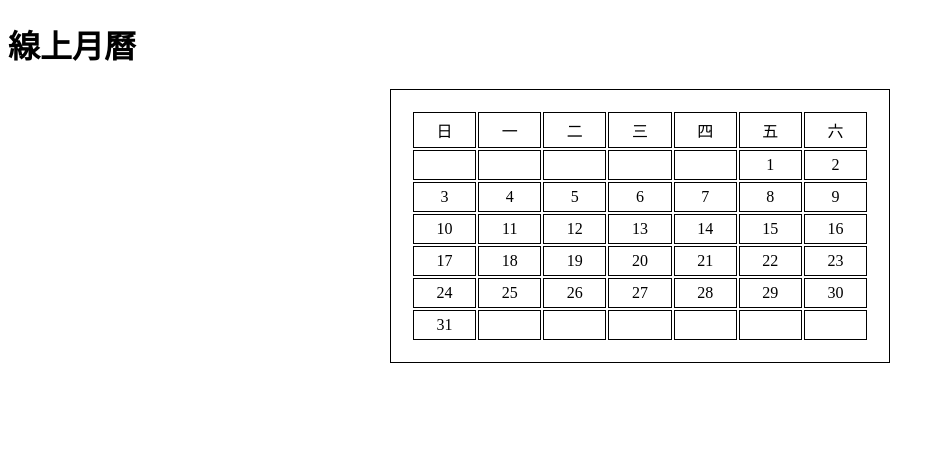
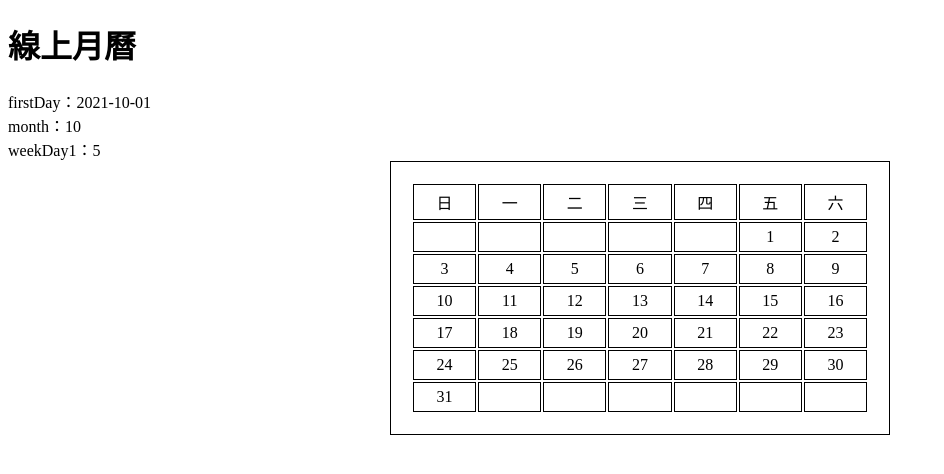
Before and after one commit to XimenZangief/wda110, a PHP site: page /php/calendar.php in a window 1280 px wide. Shown: the top 474 px of the page, without its empty margins (0-944 px from the left). Run offline with PHP 8.4, Linux system fonts and the light colour scheme.

Commit message:
calendar v0.91

```diff
--- a/php/calendar.php
+++ b/php/calendar.php
@@ -32,16 +32,21 @@ border: 1px solid black;
             <td>六</td>
         </tr>
     <?php
+    $day1=date('Y-m-01');
+    $month=date('m');
+    $weekDay1=date('w',strtotime($day1));
+    echo 'firstDay：'. $day1. '<br>';
+    echo 'month：'. $month. '<br>';
+    echo 'weekDay1：'. $weekDay1. '<br>';
+
     for($i=0;$i<6;$i++)
     {
         echo '<tr>';
         for($j=0;$j<7;$j++){
-            if($i==0 && $j<5)
-                echo '<td></td>';
-            else if($i==5 && $j>0)
+            if( ($i==0 && $j<$weekDay1) || ($i==$weekDay1 && $j>0) )
                 echo '<td></td>';
             else
-                echo '<td>'. ($i*7+$j+1-5) .'</td>';
+                echo '<td>'. ($i*7+$j+1-$weekDay1) .'</td>';
         }
     }
     ?>
```
